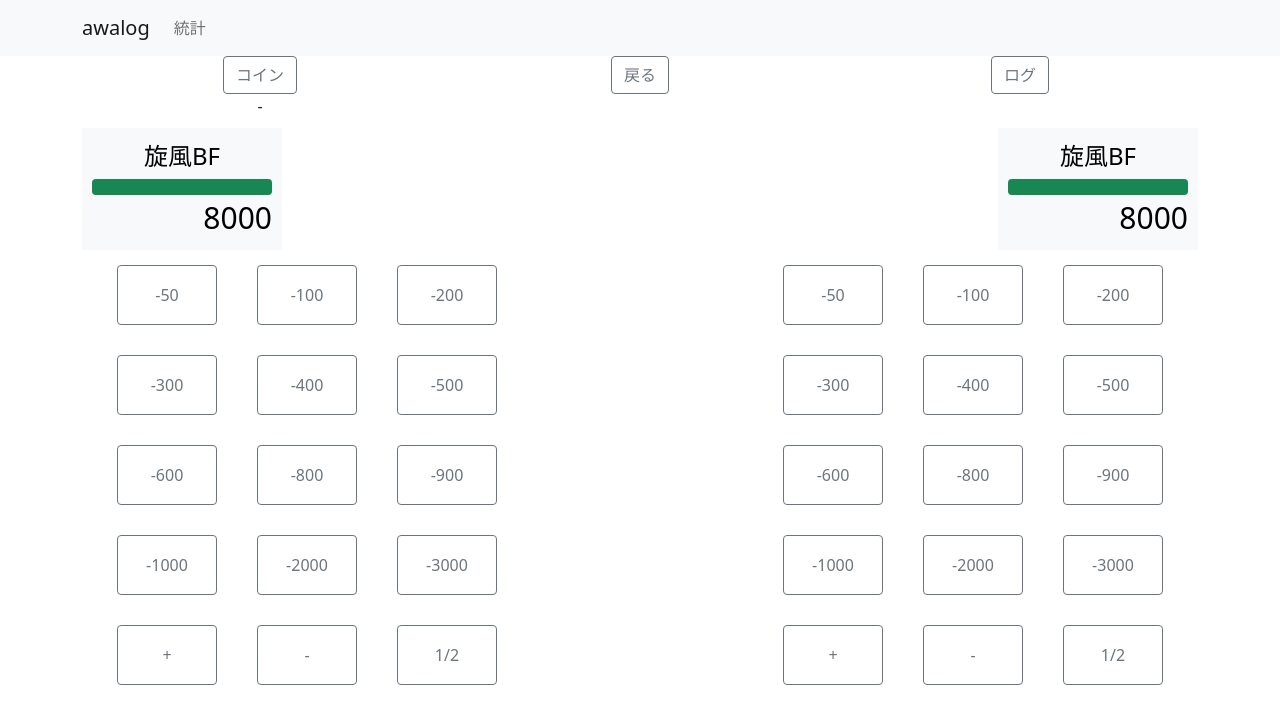
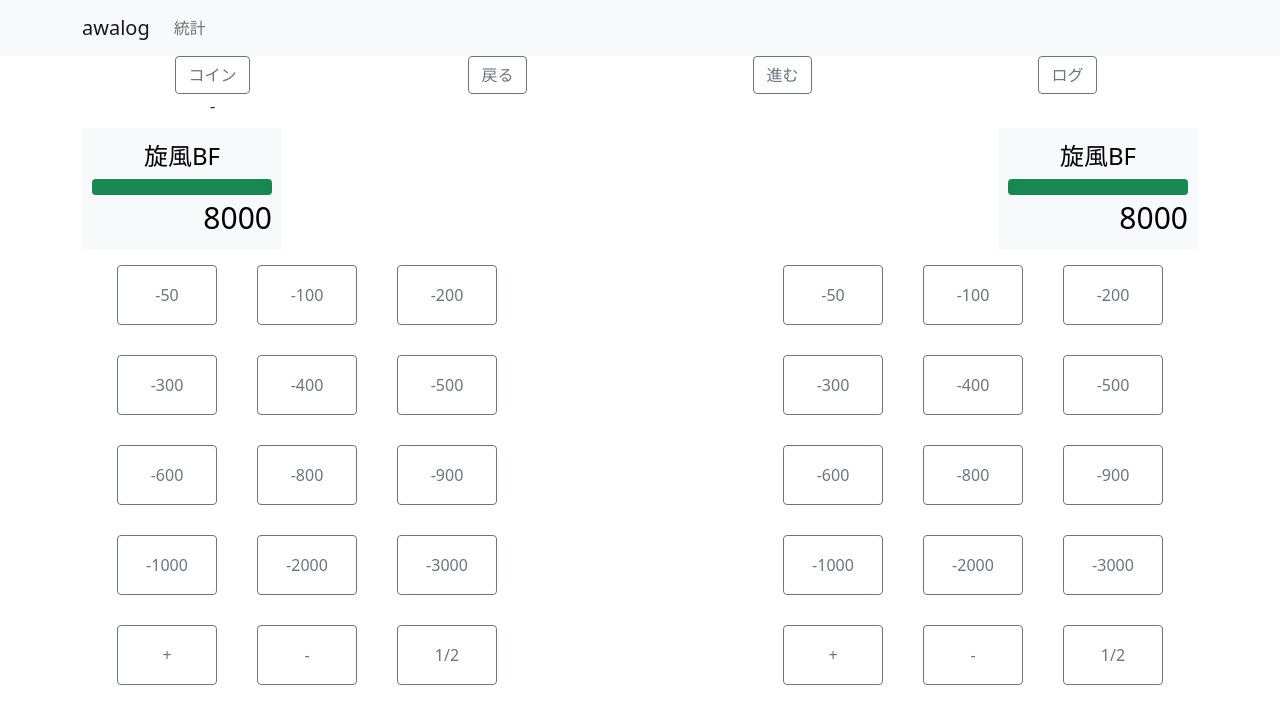
Before and after one commit to dateshi/awalog, a React (Create React App) app in the folder frontend/: page / in a window 1280 px wide. Shown: the top 724 px of the page. Built offline with nearby package versions, Linux system fonts and the light colour scheme.

Commit message:
redo実装

```diff
--- a/frontend/src/LP/Toolbar.tsx
+++ b/frontend/src/LP/Toolbar.tsx
@@ -25,6 +25,12 @@ const Undo = (props: { undo: () => void }) => (
   </Button>
 );
 
+const Redo = (props: { redo: () => void }) => (
+  <Button variant="outline-secondary" onClick={props.redo}>
+    進む
+  </Button>
+);
+
 const LPLog = (props: Pick<Props, "showLPHistoryModal">) => (
   <Button variant="outline-secondary" onClick={props.showLPHistoryModal}>
     ログ
@@ -45,6 +51,11 @@ const Toolbar = (props: Props) => {
     player1Ctl.undoLP(log);
     player2Ctl.undoLP(log);
   };
+  const redo = () => {
+    const log = lpHistoryCtl.redo();
+    player1Ctl.redoLP(log);
+    player2Ctl.redoLP(log);
+  };
   return (
     <Row>
       <Col>
@@ -54,6 +65,9 @@ const Toolbar = (props: Props) => {
         <Undo undo={undo} />
       </Col>
       <Col>
+        <Redo redo={redo} />
+      </Col>
+      <Col>
         <LPLog showLPHistoryModal={showLPHistoryModal} />
       </Col>
     </Row>
--- a/frontend/src/LP/lp.ts
+++ b/frontend/src/LP/lp.ts
@@ -46,11 +46,20 @@ export const useLPHistory = () => {
     });
     return res;
   }
+  const redo = () => {
+    const res = lpHistory.logs[lpHistory.head + 1];
+    setHistory({
+      logs: lpHistory.logs,
+      head: lpHistory.head + 1
+    });
+    return res;
+  }
   return {
     lpHistory: lpHistory,
     ctl: {
       addLog,
       undo,
+      redo,
     }
   }
 }
@@ -80,6 +89,11 @@ export const usePlayer = (id: number, historyCtl: LPHistoryCtl) => {
       setPlayer({ ...player, lp: log.from })
     }
   }
+  const redoLP = (log: LPLog) => {
+    if (log.playerID === player.id) {
+      setPlayer({ ...player, lp: log.to })
+    }
+  }
   const changeMode = (mode: Mode) => {
     setPlayer({ ...player, buf: mode === "normal" ? 0 : player.buf, mode });
   };
@@ -106,6 +120,7 @@ export const usePlayer = (id: number, historyCtl: LPHistoryCtl) => {
       addLP,
       halfLP,
       undoLP,
+      redoLP,
       changeMode,
       pushKey,
     },
```
